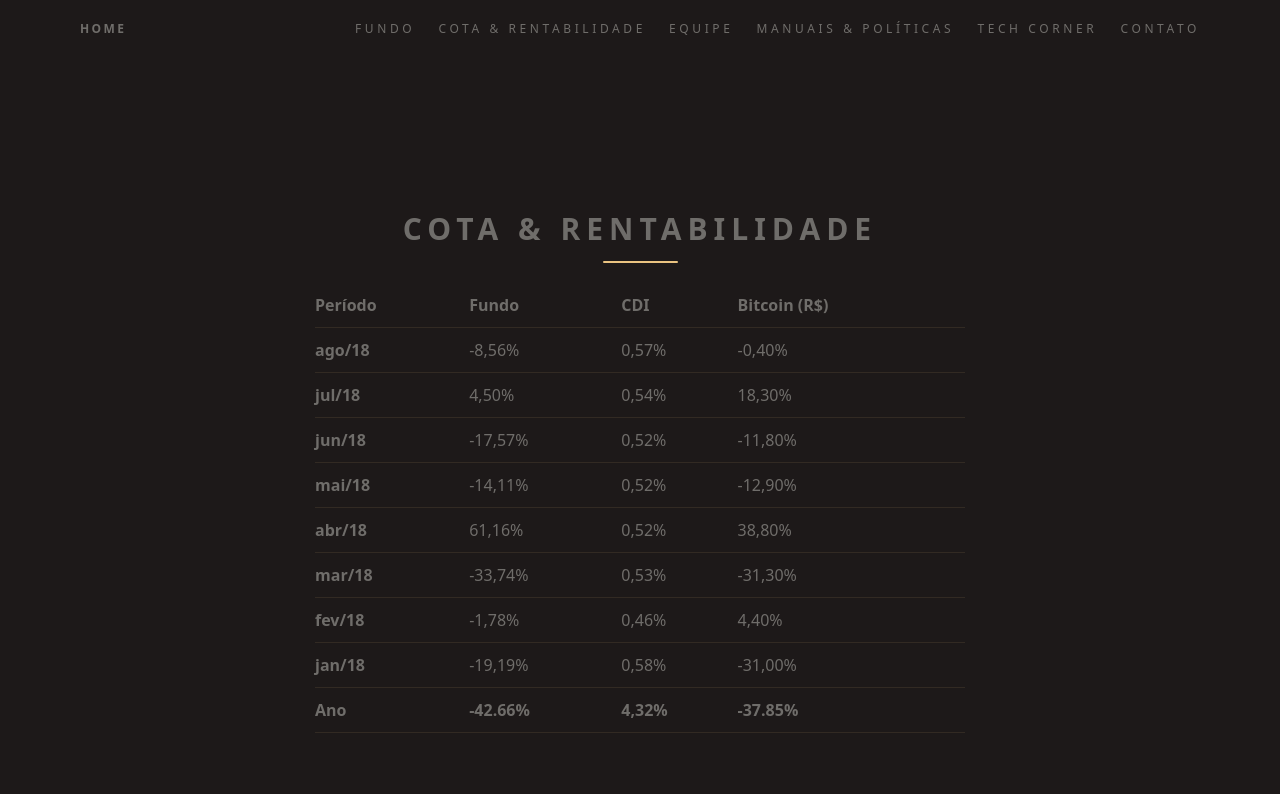
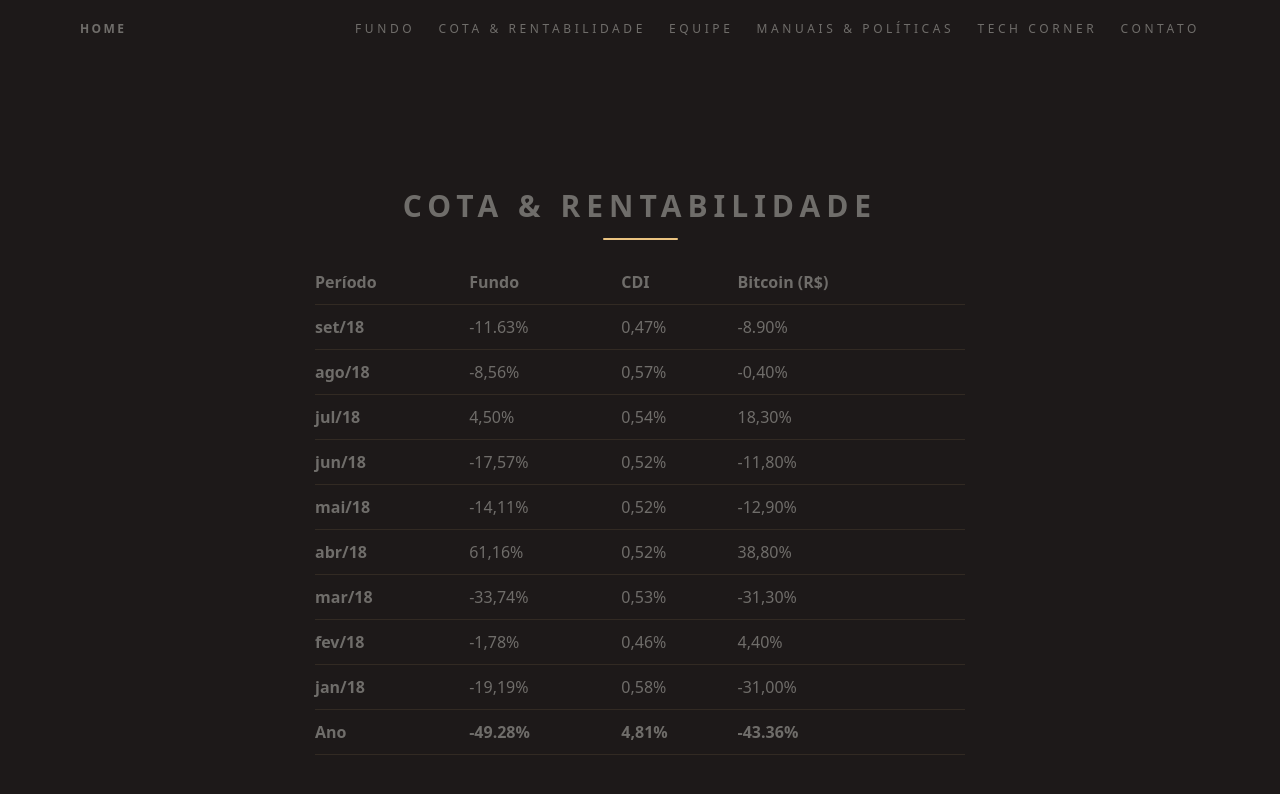
Before and after one commit to ateliedetemas/blpcrypto, a Jekyll site: the page built from rentabilidade.md, in a window 1280 px wide. Shown: the top 794 px of the page. Built offline with Jekyll 4.4.1, drawn with Linux system fonts in a browser that asks for light colours.

Commit message:
Updates quota table.

```diff
--- a/rentabilidade.md
+++ b/rentabilidade.md
@@ -6,6 +6,7 @@ title: Cota & Rentabilidade
 
 Período | Fundo | CDI | Bitcoin (R$)
 ---|---|---|---
+**set/18** | -11.63% | 0,47% | -8.90%
 **ago/18** | -8,56% | 0,57% | -0,40%
 **jul/18** | 4,50% | 0,54% | 18,30%
 **jun/18** | -17,57% | 0,52% | -11,80%
@@ -14,4 +15,4 @@ Período | Fundo | CDI | Bitcoin (R$)
 **mar/18** | -33,74% | 0,53% | -31,30%
 **fev/18** | -1,78% | 0,46% | 4,40%
 **jan/18** | -19,19% | 0,58% | -31,00%
-**Ano**  | **-42.66%** | **4,32%** | **-37.85%**
+**Ano**  | **-49.28%** | **4,81%** | **-43.36%**
```
